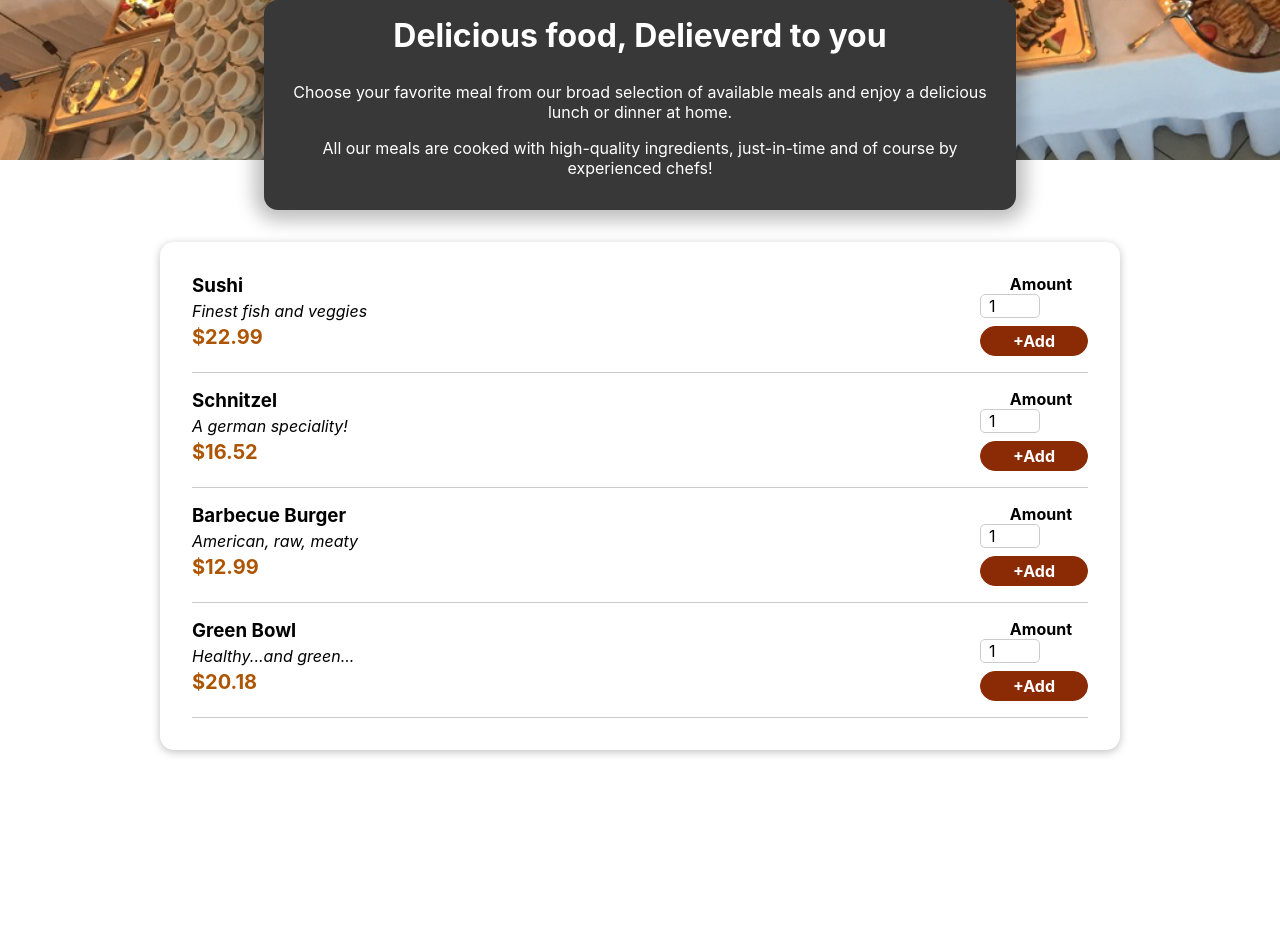
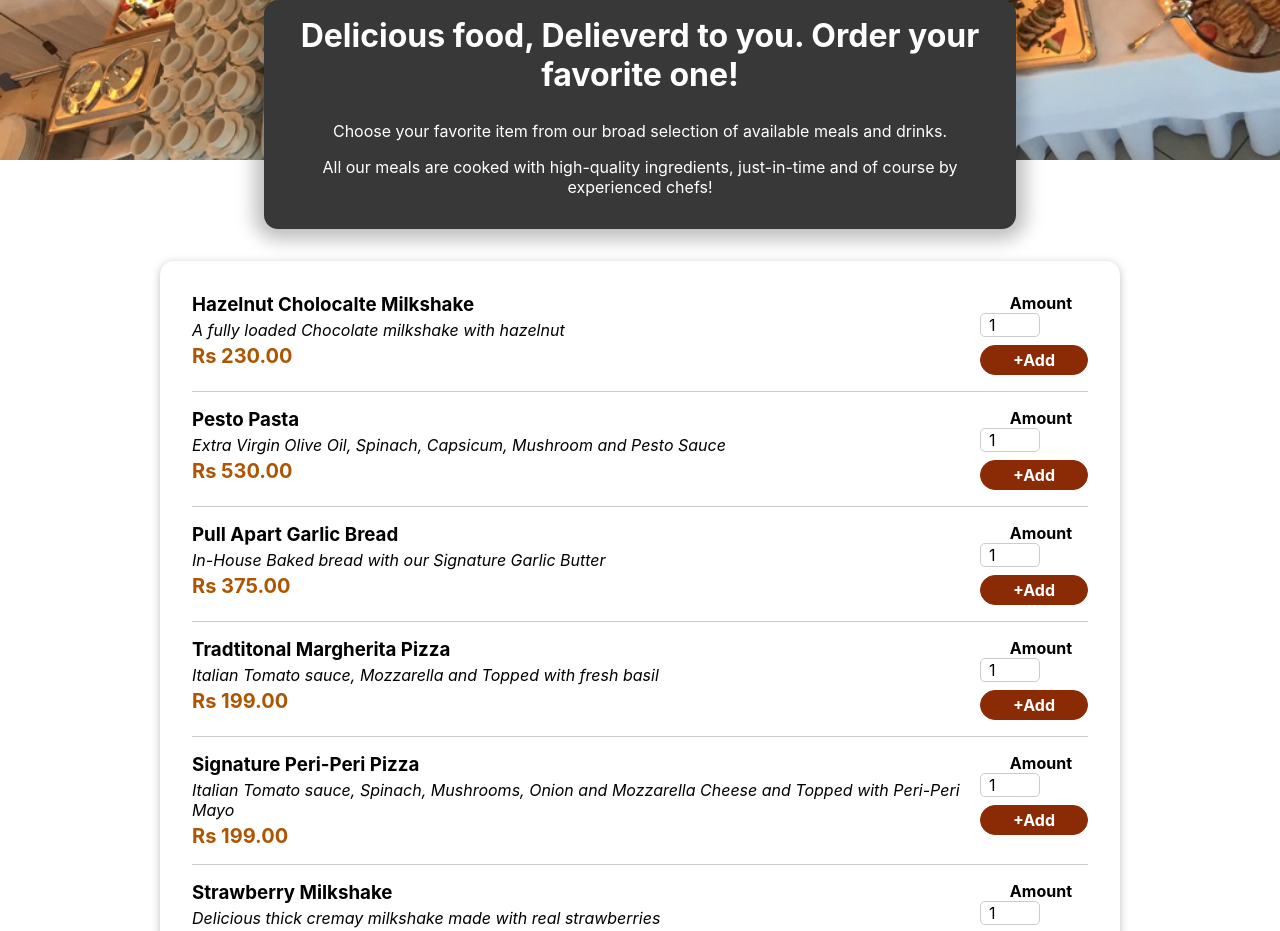
Before and after one commit to alishapaul01/Restaurant-app-with-react, a React (Create React App) app: page / in a window 1280 px wide. Shown: the part 240-1171 px from the top of the page. Before the commit the page ends 1022 px from the top, so only its background shows below. Built offline with nearby package versions, Linux system fonts and the light colour scheme.

Commit message:
Final Project

```diff
--- a/src/Components/Cart/Cart.js
+++ b/src/Components/Cart/Cart.js
@@ -25,7 +25,7 @@ const Cart = (props) => {
       {cartItems}
       <div className={classes.total}>
         <span>Total Amount</span>
-        <span> $ {cartCntx.totalAmount}</span>
+        <span> Rs {cartCntx.totalAmount}</span>
       </div>
       <div className={classes.actions}>
         <button className={classes["button--alt"]} onClick={props.onClose}>
--- a/src/Components/Cart/CartItem.js
+++ b/src/Components/Cart/CartItem.js
@@ -10,7 +10,7 @@ const CartItem = (props) => {
     <div>
           <h2>{props.name}</h2>
         <div>
-        <span className={classes.price}>${props.price}</span>
+        <span className={classes.price}>Rs {props.price}</span>
         <span className={classes.quantity}> x{props.quantity} </span>
         </div>
     </div>
--- a/src/Components/Cart/CartItem.module.css
+++ b/src/Components/Cart/CartItem.module.css
@@ -23,6 +23,7 @@
     padding: 0.25rem 0.5rem;
     border-radius: 5px;
     color:black;
+    margin-left: 1rem;
 
   }
   .actions {
--- a/src/Components/Layout/Header.js
+++ b/src/Components/Layout/Header.js
@@ -8,7 +8,7 @@ const Header = (props) => {
   return (
     <Fragment>
       <header className={classes.header}>
-        <h1>ReactMeals</h1>
+        <h1>Tossins Pizza</h1>
         <HeaderCartButton onClick={props.onShowCart} />
       </header>
       <div className={classes['main-image']}>
--- a/src/Components/Layout/Header.module.css
+++ b/src/Components/Layout/Header.module.css
@@ -4,7 +4,7 @@
     left: 0;
     width: 100%;
     height: 5rem;
-    background-color: #8a2b06;
+    background-color:brown;
     color: white;
     display: flex;
     justify-content: space-around;
--- a/src/Components/Layout/HeaderCartButton.module.css
+++ b/src/Components/Layout/HeaderCartButton.module.css
@@ -37,24 +37,11 @@
   background-color: #92320c;
 }
 
-.bump {
-  animation: bump 300ms ease-out;
-}
 
-@keyframes bump {
-  0% {
-    transform: scale(1);
-  }
-  10% {
-    transform: scale(0.9);
-  }
-  30% {
-    transform: scale(1.1);
-  }
-  50% {
-    transform: scale(1.15);
-  }
-  100% {
-    transform: scale(1);
+
+@media screen and (max-width:620px){
+  .button{
+    width:max-content;
+    margin-right: 5rem;
   }
 }
--- a/src/Components/Meals/DummyMeals.js
+++ b/src/Components/Meals/DummyMeals.js
@@ -3,25 +3,37 @@ import Card from '../UI/Card';
 import MealItem from'./MealItem/MealItem';
 const Dummy_Meals=[{
     id: 'm1',
-    name: 'Sushi',
-    description: 'Finest fish and veggies',
-    price: 22.99,
+    name: 'Hazelnut Cholocalte Milkshake',
+    description: 'A fully loaded Chocolate milkshake with hazelnut',
+    price: 230,
   },
   {
     id: 'm2',
-    name: 'Schnitzel',
-    description: 'A german speciality!',
-    price: 16.52,
+    name: 'Pesto Pasta',
+    description: 'Extra Virgin Olive Oil, Spinach, Capsicum, Mushroom and Pesto Sauce',
+    price: 530,
   },{
     id: 'm3',
-    name: 'Barbecue Burger',
-    description: 'American, raw, meaty',
-    price: 12.99,
+    name: 'Pull Apart Garlic Bread',
+    description: 'In-House Baked bread with our Signature Garlic Butter',
+    price: 375,
   },{
     id: 'm4',
-    name: 'Green Bowl',
-    description: 'Healthy...and green...',
-    price:  20.18,
+    name: 'Tradtitonal Margherita Pizza',
+    description: 'Italian Tomato sauce, Mozzarella and Topped with fresh basil',
+    price:  199,
+  },
+  {
+    id: 'm4',
+    name: 'Signature Peri-Peri Pizza',
+    description: 'Italian Tomato sauce, Spinach, Mushrooms, Onion and Mozzarella Cheese and Topped with Peri-Peri Mayo',
+    price:  199,
+  },
+  {
+    id: 'm4',
+    name: 'Strawberry Milkshake',
+    description: 'Delicious thick cremay milkshake made with real strawberries',
+    price:  230,
   },
 ]
 
--- a/src/Components/Meals/MealItem/MealItem.js
+++ b/src/Components/Meals/MealItem/MealItem.js
@@ -2,7 +2,7 @@ import classes from './MealItem.module.css'
 import Form from './Form'
 
 const MealItem=(props)=>{
-    const price=`$${props.price.toFixed(2)}`
+    const price=`Rs ${props.price.toFixed(2)}`
     return(
         <li className={classes.meal}>
             <div>
--- a/src/Components/Meals/Summary.js
+++ b/src/Components/Meals/Summary.js
@@ -2,12 +2,12 @@ import classes from './Summary.module.css'
 const Summary=()=>{
     return(
     <section className={classes.summary}>
-    <h2>Delicious food, Delieverd to you</h2>
+    <h2>Delicious food, Delieverd to you. Order your favorite one!</h2>
     <p>
-    Choose your favorite meal from our broad selection of available meals and enjoy a delicious lunch or dinner at home.
+    Choose your favorite item from our broad selection of available meals and drinks.
     </p>
     <p>
-    All our meals are cooked with high-quality ingredients, just-in-time and of course by experienced chefs!
+    All our meals are cooked  with high-quality ingredients, just-in-time and of course by experienced chefs!
     </p>
     </section>
     )}
```
Also changed, not shown: src/Components/UI/Modal.module.css (+12 -7 lines), src/Components/Cart/Cart.module.css (line endings or trailing spaces), 1 other file (tests, documents, lock files or other folders).
